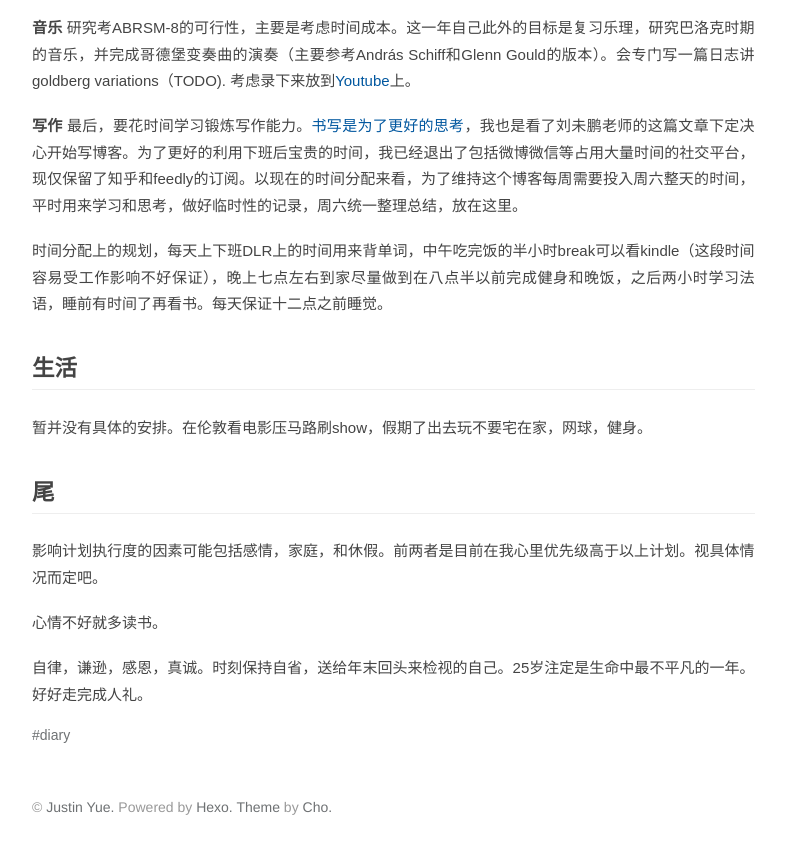
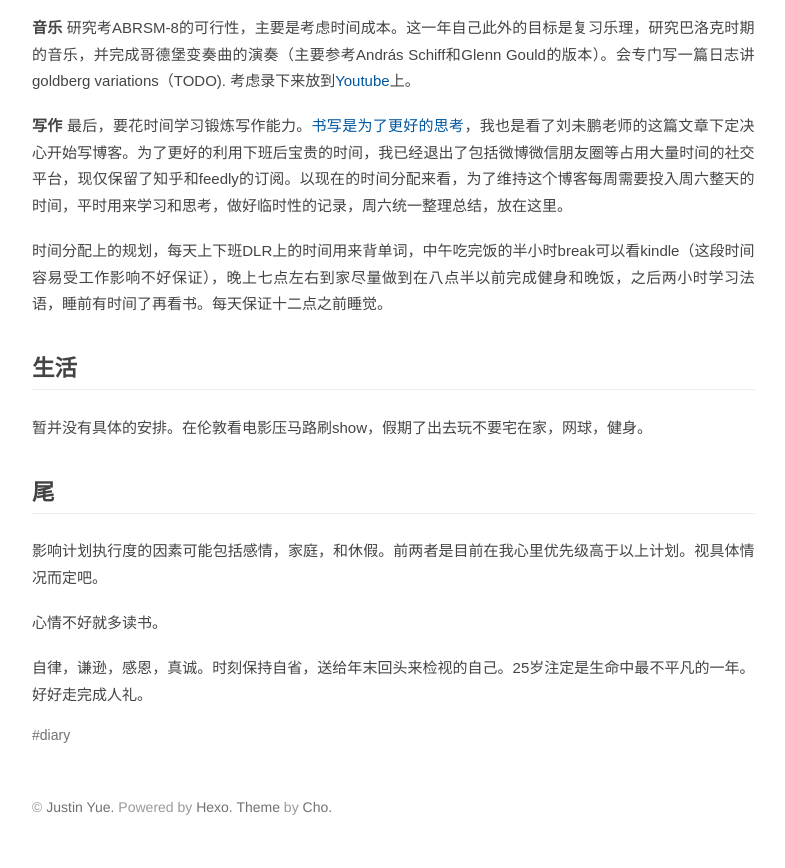
Before and after one commit to derxir/derxir.github.io, a plain HTML site: page 2016/01/09/年初/index.html in a window 1280 px wide. Shown: the part 1269-2137 px from the top of the page, without its empty margins (93-878 px from the left). Drawn offline with Linux system fonts and the light colour scheme; files whose address does not match are found by name.

Commit message:
Site updated: 2016-01-11 00:12:48

```diff
--- a/2016/01/09/年初/index.html
+++ b/2016/01/09/年初/index.html
@@ -8,7 +8,7 @@
 <p><strong>编程</strong> 上班时间的短期规划仍应该以看源码为主，OCP考试的学习放在下班后和study leave中。 对于python的学习可以拿ocp的大纲对照着在网上搜相关的python代码，并且动手写。换组之后就要将全部精力投入到熟悉新组的业务模型以及涉及到的金融知识和java开发上来。</p>
 <p><strong>读书</strong> 工作之余的学习除了6月份要通过OCP考试之外，主要精力仍将会放在<u> 法语 </u>和<u> 读书 </u>上。关于法语的学习我会将学习笔记用自己的话总结写成日志(及学习方法的总结）。另外，保证每月一本书并写读书笔记（TODO）。作为开头的两本书《如何阅读一本书》《暗时间》。</p>
 <p><strong>音乐</strong> 研究考ABRSM-8的可行性，主要是考虑时间成本。这一年自己此外的目标是复习乐理，研究巴洛克时期的音乐，并完成哥德堡变奏曲的演奏（主要参考András Schiff和Glenn Gould的版本）。会专门写一篇日志讲goldberg variations（TODO). 考虑录下来放到<a href="https://www.youtube.com/channel/UCLFtb0I5BD9U3QLSAmAEpSA" target="_blank" rel="external">Youtube</a>上。</p>
-<p><strong>写作</strong> 最后，要花时间学习锻炼写作能力。<a href="http://mindhacks.cn/2009/02/09/writing-is-better-thinking/" target="_blank" rel="external">书写是为了更好的思考</a>，我也是看了刘未鹏老师的这篇文章下定决心开始写博客。为了更好的利用下班后宝贵的时间，我已经退出了包括微博微信等占用大量时间的社交平台，现仅保留了知乎和feedly的订阅。以现在的时间分配来看，为了维持这个博客每周需要投入周六整天的时间，平时用来学习和思考，做好临时性的记录，周六统一整理总结，放在这里。</p>
+<p><strong>写作</strong> 最后，要花时间学习锻炼写作能力。<a href="http://mindhacks.cn/2009/02/09/writing-is-better-thinking/" target="_blank" rel="external">书写是为了更好的思考</a>，我也是看了刘未鹏老师的这篇文章下定决心开始写博客。为了更好的利用下班后宝贵的时间，我已经退出了包括微博微信朋友圈等占用大量时间的社交平台，现仅保留了知乎和feedly的订阅。以现在的时间分配来看，为了维持这个博客每周需要投入周六整天的时间，平时用来学习和思考，做好临时性的记录，周六统一整理总结，放在这里。</p>
 <p>时间分配上的规划，每天上下班DLR上的时间用来背单词，中午吃完饭的半小时break可以看kindle（这段时间容易受工作影响不好保证），晚上七点左右到家尽量做到在八点半以前完成健身和晚饭，之后两小时学习法语，睡前有时间了再看书。每天保证十二点之前睡觉。 </p>
 <h2 id="u751F_u6D3B"><a href="#u751F_u6D3B" class="headerlink" title="生活"></a>生活</h2><p>暂并没有具体的安排。在伦敦看电影压马路刷show，假期了出去玩不要宅在家，网球，健身。</p>
 <h2 id="u5C3E"><a href="#u5C3E" class="headerlink" title="尾"></a>尾</h2><p>影响计划执行度的因素可能包括感情，家庭，和休假。前两者是目前在我心里优先级高于以上计划。视具体情况而定吧。</p>
```
